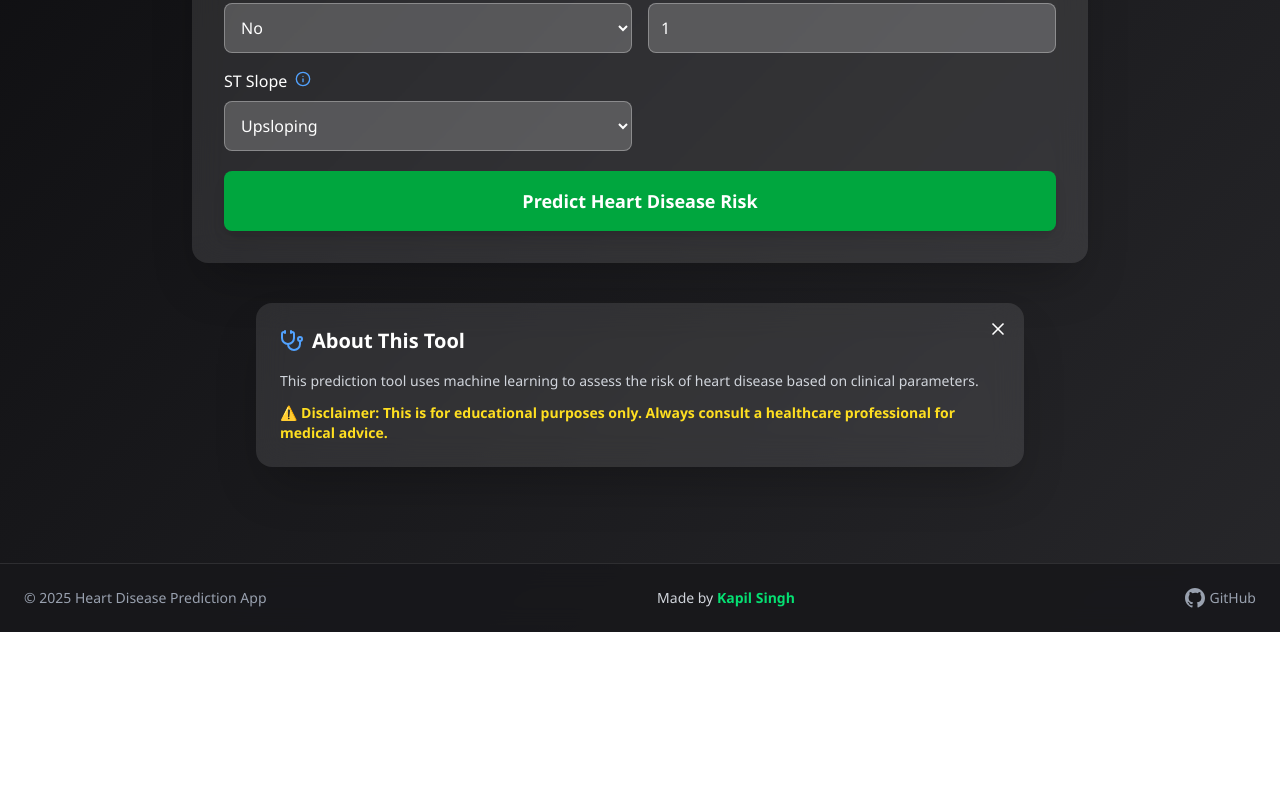
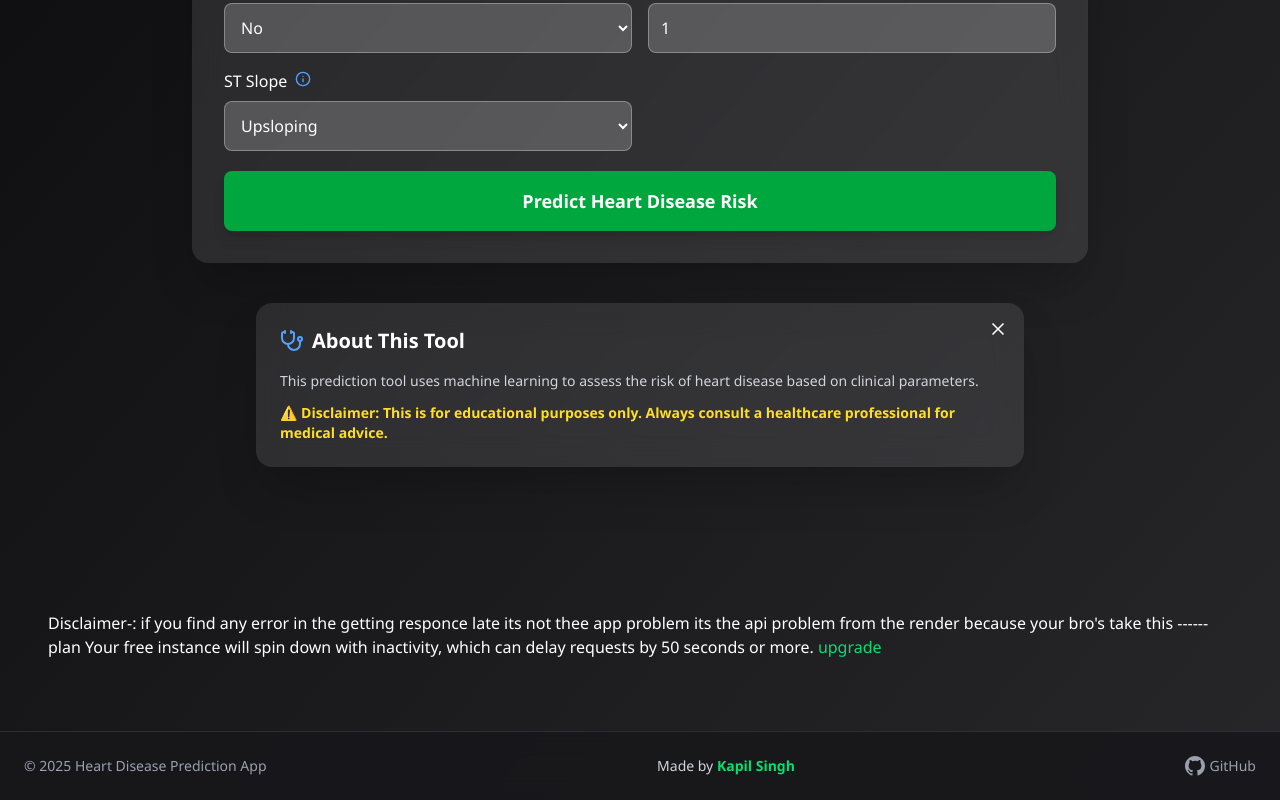
Before and after one commit to kapilsingh09/heart-disease, a React (Vite) app: page / in a window 1280 px wide. Shown: the part 693-1493 px from the top of the page. Before the commit the page ends 1325 px from the top, so only its background shows below. Built offline with nearby package versions, Linux system fonts and the light colour scheme.

Commit message:
feat: Add heart disease prediction form with a new background layout, navigation, and footer, and update README.

```diff
--- a/src/components/Background.jsx
+++ b/src/components/Background.jsx
@@ -61,6 +61,9 @@ const Background = () => {
         <HeartForm />
       </main>
 
+      <div className="flex-1 px-4 md:px-12 py-6 pt-24 transition-all duration-700">
+            Disclaimer-: if you find any error in the getting responce late its not thee app problem its the api problem from the render because your bro's take this ------plan Your free instance will spin down with inactivity, which can delay requests by 50 seconds or more. <span className="text-green-400">upgrade</span>
+      </div>
       {/* Footer */}
       <footer className="bg-zinc-900/90 text-white border-t border-white/10 py-6 mt-12 backdrop-blur-md">
         <div className="container mx-auto flex flex-col md:flex-row items-center justify-between px-6 mdspace-y-4 md:space-y-0">
--- a/src/components/HeartForm.jsx
+++ b/src/components/HeartForm.jsx
@@ -24,19 +24,20 @@ const InfoTooltip = ({ title, description }) => {
         <Info size={16} />
       </button>
       {show && (
-        <div className="absolute z-10 w-64 p-3 bg-gray-700 text-white text-sm rounded-lg shadow-xl left-1/2 top-1/2 transform -translate-x-1/2 -translate-y-1/2 flex flex-col items-center justify-center">
+        <div className="absolute z-10 w-64 p-3 bg-gray-700 text-white text-sm rounded-lg shadow-xl left-1/2 top-1/2 transform -translate-x-1/2 -translate-y-4/3 flex flex-col items-center justify-center">
           <div className="font-semibold mb-1">{title}</div>
           <div className="text-gray-300">{description}</div>
+          {/* Arrow pointing down to the button */}
+          <div className="absolute top-full left-1/2 transform -translate-x-1/2">
+            <div className="border-[6px] border-transparent border-t-gray-700"></div>
+          </div>
         </div>
       )}
     </div>
   );
 };
 
-/**
- * HeartForm
- * Main form for heart disease prediction.
- */
+
 const HeartForm = () => {
   // About section visibility
   const [showAbout, setShowAbout] = useState(true);
@@ -90,7 +91,7 @@ const HeartForm = () => {
       const result = await predictHeart(formData);
       setPrediction(result);
     } catch (error) {
-      setPrediction("Error: Unable to get prediction. Please try again.",error);
+      setPrediction("Error: Unable to get prediction. Please try again.", error);
     }
     setLoading(false);
   };
@@ -423,13 +424,12 @@ const HeartForm = () => {
           {/* Prediction Result */}
           {prediction && (
             <div
-              className={`mt-6 p-6 text-center font-bold text-lg rounded-xl shadow-lg transform transition-all duration-500 ${
-                prediction.includes("Low")
+              className={`mt-6 p-6 text-center font-bold text-lg rounded-xl shadow-lg transform transition-all duration-500 ${prediction.includes("Low")
                   ? "bg-green-500/30 border-2 border-green-400 text-green-100"
                   : prediction.startsWith("Error")
-                  ? "bg-yellow-500/30 border-2 border-yellow-400 text-yellow-100"
-                  : "bg-red-500/30 border-2 border-red-400 text-red-100"
-              }`}
+                    ? "bg-yellow-500/30 border-2 border-yellow-400 text-yellow-100"
+                    : "bg-red-500/30 border-2 border-red-400 text-red-100"
+                }`}
             >
               <div className="flex items-center justify-center mb-2">
                 {prediction.includes("Low") ? (
```
Also changed, not shown: 1 other file (tests, documents, lock files or other folders).
